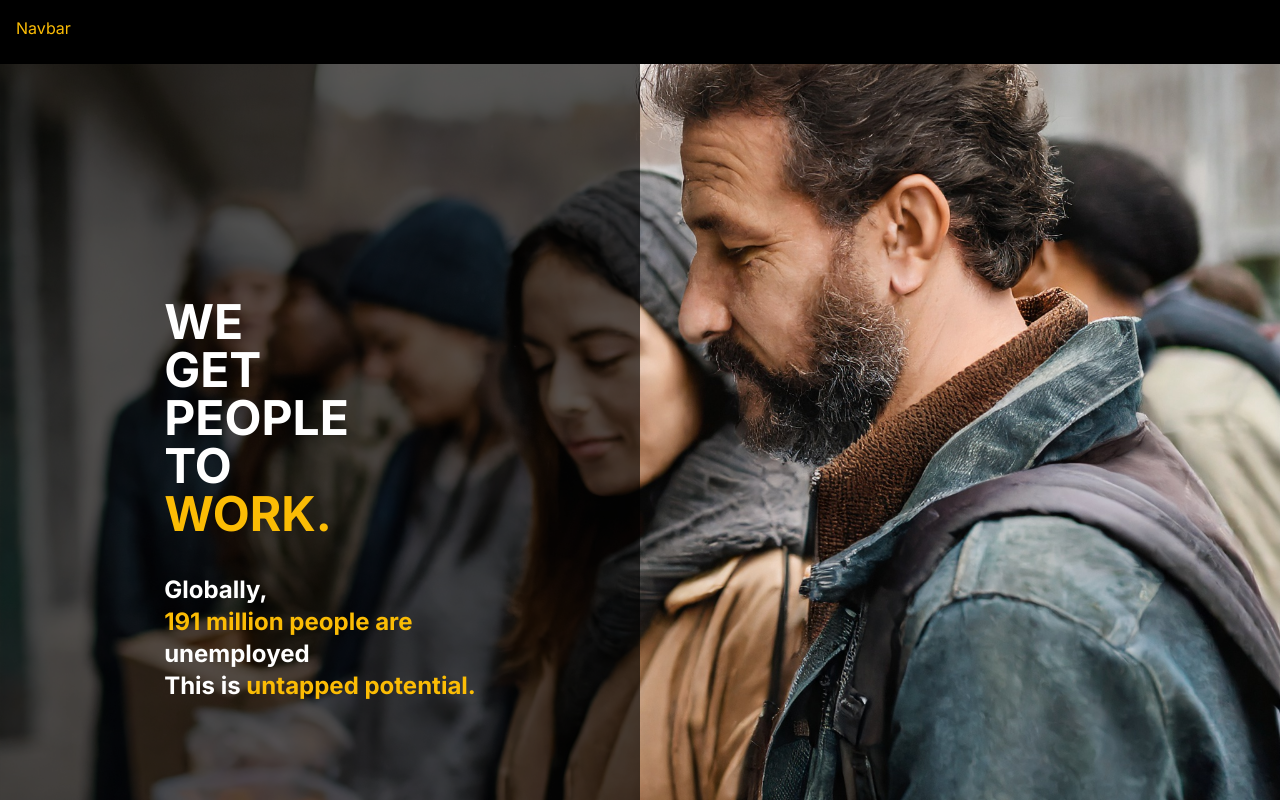
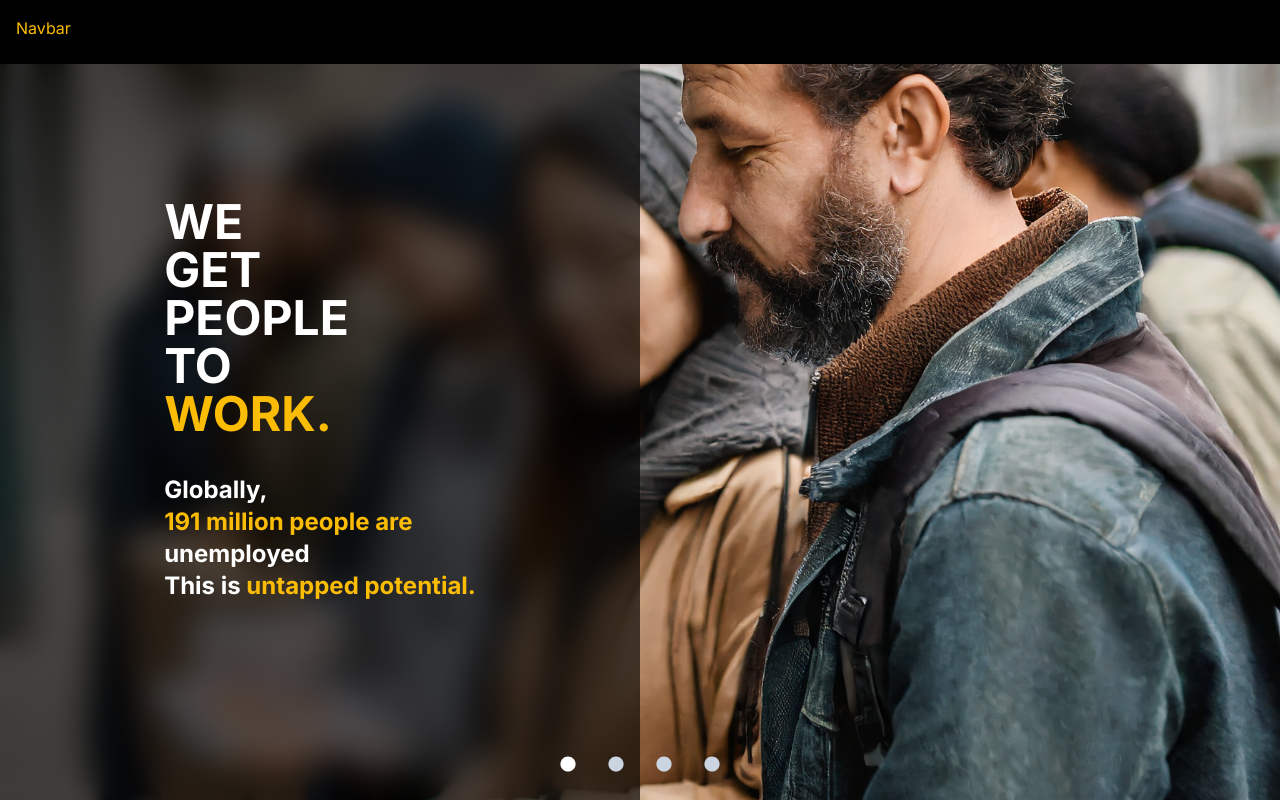
Before and after one commit to keelworks/keelworks-website, a React (Vite) app: page / in a window 1280 px wide. Shown: the top 800 px of the page. Built offline with nearby package versions, Linux system fonts and the light colour scheme.

Commit message:
Pushed the feedbacks

```diff
--- a/src/Components/Homepage/Slider/Slider.jsx
+++ b/src/Components/Homepage/Slider/Slider.jsx
@@ -32,17 +32,16 @@ const Slider = () => {
   }, [slides.length])
 
   return (
-    <div className="w-screen h-[1000px] bg-slate-300 flex flex-col items-center justify-center text-8xl font-bold overflow-hidden relative">
+    <div className="w-screen h-[100vh] bg-slate-300 flex flex-col items-center justify-center text-8xl font-bold overflow-hidden relative">
 
-      <div className="absolute top-0 left-0 h-full w-1/2 bg-customBlack65 flex items-center justify-center z-10">
+      <div className="absolute top-0 left-0 h-full w-1/2 bg-customBlack65 flex items-center justify-center z-10 backdrop-blur-lg bg-black/30">
 
          {sliderTexts[currentSlideIndex]}
       </div>
 
-      <img className="w-full h-full object-cover duration-100 relative"
+      <img className="w-full h-full object-cover duration-100 relative float-right"
         src={slides[currentSlideIndex]} alt="Keelworks Slides"
       />
-
 
       <div className="flex justify-center py-1 absolute bottom-2 text-slate-300 z-10 ">
         {slides.map((slide, slideIndex) => (
--- a/src/Components/Homepage/Slider/SliderTexts/Slider2.jsx
+++ b/src/Components/Homepage/Slider/SliderTexts/Slider2.jsx
@@ -3,8 +3,8 @@ import React from 'react'
 const Slider2 = () => {
   return (
     <div className='w-50 flex flex-col justify-start font-bold text-white text-2xl sm:text-3xl md:text-4xl lg:text-5xl xl:text-6xl p-4'>
-      <h6 >KEEL</h6>
-      <h6 className='text-fontPrimary'>WINGS</h6>
+      <h6 > KEEL<span className='text-fontPrimary'>WINGS</span> </h6>
+
       <h6 className='mb-9'>PROGRAM</h6>
 
       <div className="text-base sm:text-lg md:text-xl lg:text-2xl xl:text-3xl">
--- a/src/Components/Homepage/Slider/SliderTexts/Slider3.jsx
+++ b/src/Components/Homepage/Slider/SliderTexts/Slider3.jsx
@@ -3,8 +3,8 @@ import React from 'react'
 const Slider3 = () => {
     return (
         <div className='w-50 flex flex-col justify-start font-bold text-white text-2xl sm:text-3xl md:text-4xl lg:text-5xl xl:text-6xl p-4'>
-            <h6 >KEEL</h6>
-            <h6 className='text-fontPrimary'>MASTER</h6>
+            <h6 >KEEL<span className='text-fontPrimary'>MASTER</span></h6>
+
             <h6 className='mb-9'>PROGRAM</h6>
 
             <div className="text-base sm:text-lg md:text-xl lg:text-2xl xl:text-3xl">
--- a/src/Components/Homepage/Slider/SliderTexts/Slider4.jsx
+++ b/src/Components/Homepage/Slider/SliderTexts/Slider4.jsx
@@ -3,8 +3,8 @@ import React from 'react'
 const Slider4 = () => {
     return (
         <div className='w-50 flex flex-col justify-start font-bold text-white text-2xl sm:text-3xl md:text-4xl lg:text-5xl xl:text-6xl p-4'>
-            <h6 >KEEL</h6>
-            <h6 className='text-fontPrimary'>MATE</h6>
+            <h6 >KEEL<span className='text-fontPrimary'>MATE</span></h6>
+
             <h6 className='mb-9'>PROGRAM</h6>
 
 
```
